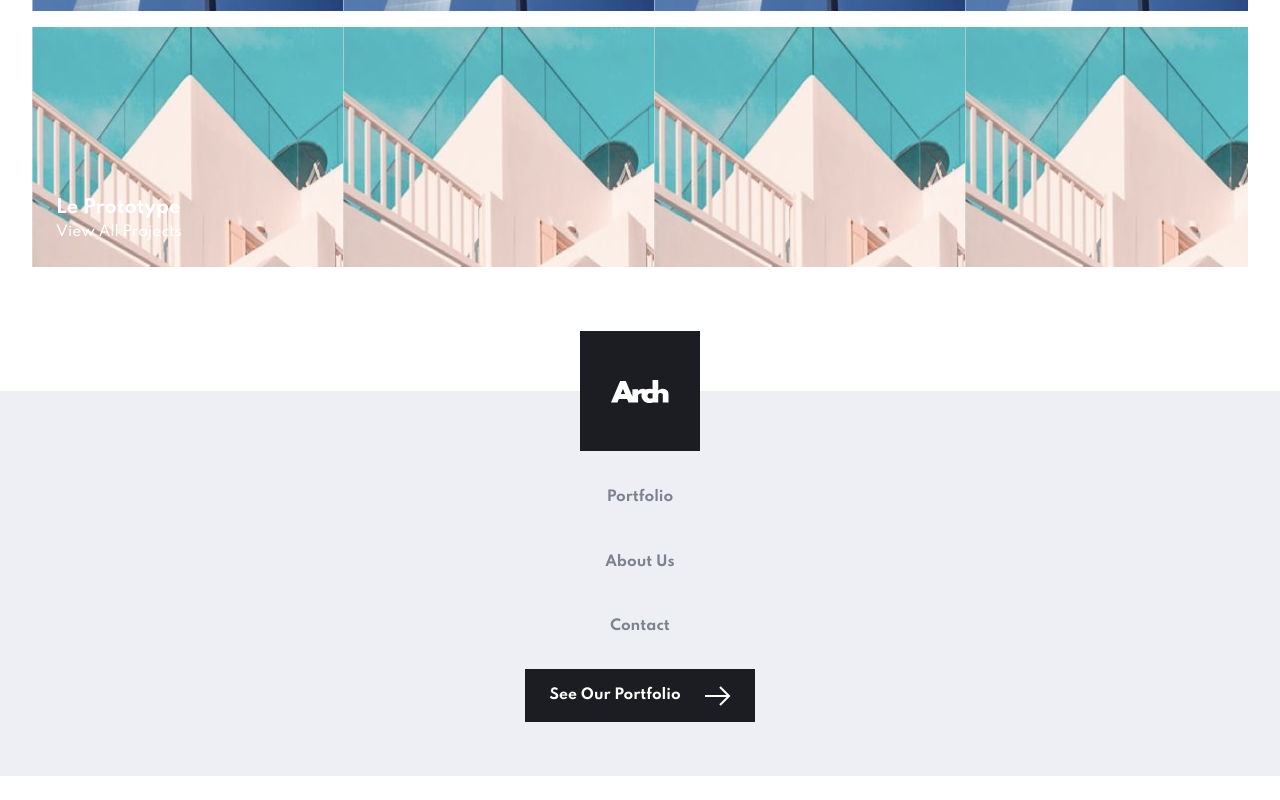
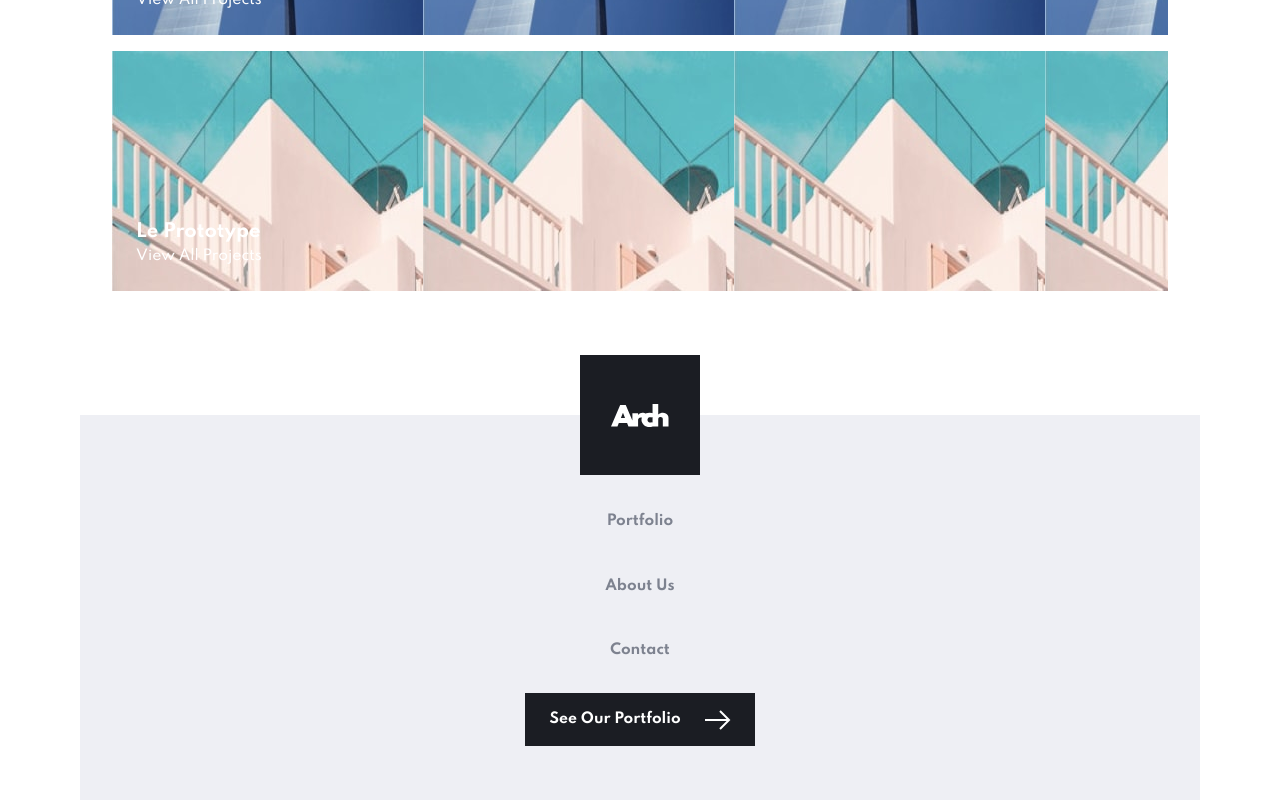
Before and after one commit to chungleee/nextjs-arch-studio, a Next.js app: page / in a window 1280 px wide. Shown: the part 2766-3566 px from the top of the page. Before the commit the page ends 3542 px from the top, so only its background shows below. Built offline with nearby package versions, Linux system fonts and the light colour scheme.

Commit message:
persist layout

```diff
--- a/pages/_app.js
+++ b/pages/_app.js
@@ -2,7 +2,11 @@ import React from "react";
 import "../styles/index.css";
 
 const App = ({ Component, pageProps }) => {
-  return <Component {...pageProps} />;
+  return (
+    <div className="md:px-20 md:m-auto">
+      <Component {...pageProps} />
+    </div>
+  );
 };
 
 export default App;
```
